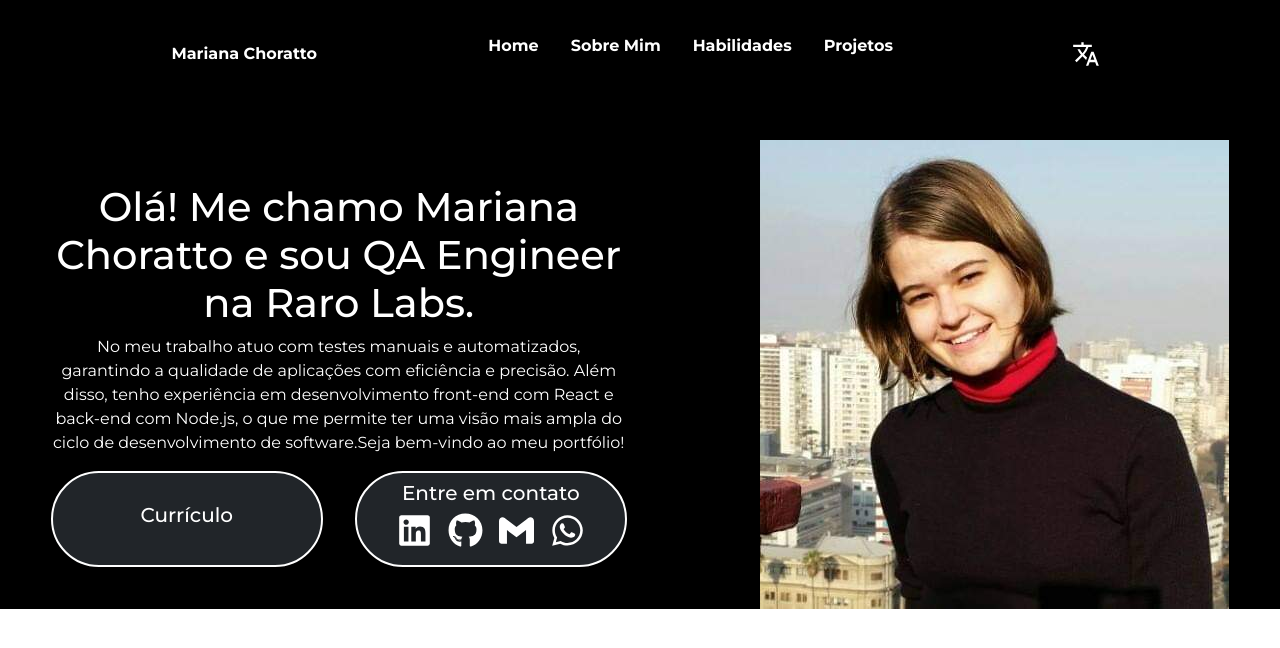
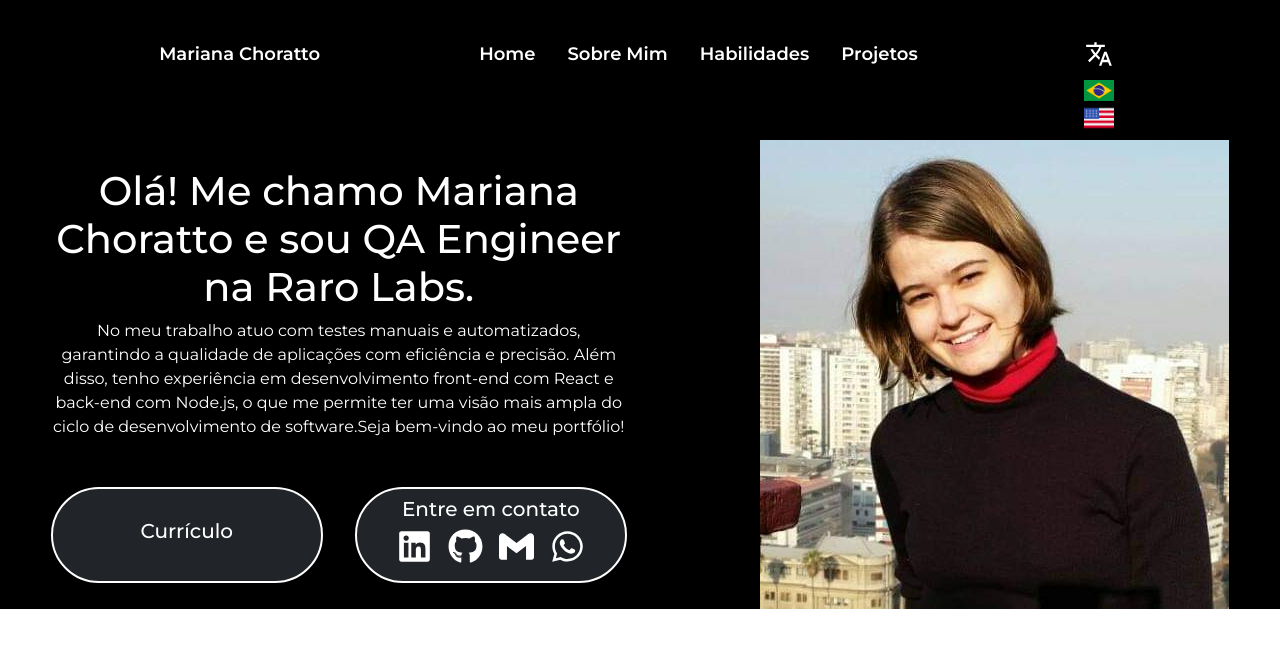
Before and after one commit to marianachoratto/portfolio-com-react, a React (Vite) app: page / in a window 1280 px wide. Both pictures are taken after a click on the button 1086 px from the left and 54 px from the top of the page. Shown: the top 648 px of the page. Built offline with nearby package versions, Linux system fonts and the light colour scheme; a web font is replaced by a local one.

Commit message:
configurando o useContext da linguagem

```diff
--- a/src/App.css
+++ b/src/App.css
@@ -14,7 +14,8 @@
   flex-direction: row;
   justify-content: space-evenly;
   align-items: center;
-  font-weight: 700;
+  font-weight: 600;
+  font-size: large;
   padding: 2rem 0 0;
 }
 
@@ -27,6 +28,10 @@
 #text_navbar > a {
   color: white;
     text-decoration: none;
+}
+
+#text_navbar p {
+  margin-bottom: 0;
 }
 
 .translate-btn{
--- a/src/App.tsx
+++ b/src/App.tsx
@@ -2,13 +2,21 @@ import "bootstrap/dist/css/bootstrap.min.css";
 import "./App.css";
 import Home from "./components/Home";
 import Navbar from "./components/Navbar";
+import { createContext, useContext, useState } from "react";
+
+export const context = createContext({language: "", setLanguage: ()=>{}})
+export function useGlobalContext(){
+  return useContext(context)
+}
 
 function App() {
+  const [currentLanguage, setCurrentLanguage] = useState<"br" | "us" >("br")
+
   return (
-    <>
+    <context.Provider value={{language: currentLanguage, setLanguage:setCurrentLanguage }}>
       <Navbar />
       <Home />
-    </>
+    </context.Provider>
   );
 }
 
--- a/src/components/Home.tsx
+++ b/src/components/Home.tsx
@@ -2,14 +2,18 @@ import Card from "react-bootstrap/Card";
 import { FaLinkedin, FaGithub, FaWhatsapp } from "react-icons/fa6";
 import { SiGmail } from "react-icons/si";
 import { DivHome } from "./HomeStyled";
+import { changeLanguageFunction } from "../utils/changeLanguageFunction";
+import { useGlobalContext } from "../App";
 
 export default function Home() {
+  const props = useGlobalContext()
+
   return (
     <DivHome>
       <div className="homeText">
-        <div>
+        <div className="principal-text">
           <h1>
-            Olá! Me chamo Mariana Choratto e sou QA Engineer na Raro Labs.
+            {changeLanguageFunction(props.language, "tituloHome")}
           </h1>
           <p>
             No meu trabalho atuo com testes manuais e automatizados, garantindo
--- a/src/components/HomeStyled.ts
+++ b/src/components/HomeStyled.ts
@@ -18,6 +18,12 @@ export const DivHome = styled.div`
     flex-direction: column;
     justify-content: center;
     max-width: 45%;
+    gap: 2rem;
+  }
+
+  .principal-text{
+    display: flex;
+    flex-direction: column;
   }
 
   .resume_get_in_touch_box {
--- /dev/null
+++ b/src/components/LanguageItens.tsx
@@ -0,0 +1,36 @@
+import styled from "styled-components";
+import flag_of_Brazil from "../assets/Flag_of_Brazil.svg.png"
+import flag_of_eua from "../assets/flag_eua.png"
+import { useGlobalContext } from "../App";
+
+export function LanguageItens(props: {setLanguageOptions: React.Dispatch<React.SetStateAction<boolean>>}) {
+    const lingua = useGlobalContext()
+
+
+  return (
+    <>
+      <FlagComponent className="fade-in">
+        <Flags
+          src={flag_of_Brazil}
+          alt="brasil"
+        //   VER DEPOIS
+          onClick={()=> props.setLanguageOptions(false)}
+        />
+        <Flags
+          src={flag_of_eua}
+          alt="eua"
+          onClick={()=> props.setLanguageOptions(false)}
+        />
+      </FlagComponent>
+    </>
+  );
+}
+
+const Flags = styled.img`
+  max-width: 30px;
+  max-height: 30px;
+  cursor: pointer;
+`;
+const FlagComponent = styled.section`
+  position: absolute;
+`;
--- a/src/components/Navbar.tsx
+++ b/src/components/Navbar.tsx
@@ -1,12 +1,23 @@
-// import TranslateIcon from "../assets/icons-google-translate-64.png"
+import { useState } from "react";
 import { MdOutlineTranslate } from "react-icons/md";
+import { LanguageItens } from "./LanguageItens";
+import styled from "styled-components";
 
 export default function Navbar() {
+  const [languageOptions, setLanguageOptions] = useState(false);
+
+  function changeLanguage() {
+    setLanguageOptions((prevValue) => {
+      console.log(!prevValue);
+      return !prevValue;
+    });
+  }
+
   return (
     <>
       <div className="Navbar">
         <div>Mariana Choratto</div>
-        <div id='text_navbar'>
+        <div id="text_navbar">
           <a href="" target="_self">
             <p>Home</p>
           </a>
@@ -20,11 +31,32 @@ export default function Navbar() {
             <p>Projetos</p>
           </a>
         </div>
-        <div id='language_icon'>
-            <button className="translate-btn"><MdOutlineTranslate className="translate-icon" /></button>
-
-        </div>
+        <LanguageComponent >
+          <button className="translate-btn" onClick={changeLanguage}>
+            <MdOutlineTranslate className="translate-icon" />
+          </button>
+          {languageOptions && <LanguageItens setLanguageOptions={setLanguageOptions} />}
+        </LanguageComponent>
       </div>
     </>
   );
 }
+
+const LanguageComponent = styled.div`
+  position: relative;
+
+  @keyframes fade-in {
+    0% {
+      opacity: 0;
+    }
+    100% {
+      opacity: 1;
+    }
+  }
+
+  .fade-in {
+    animation: fade-in 1.5s;
+  }
+
+  /* Melhorias: procurar como usar fade-out */
+`
--- /dev/null
+++ b/src/utils/changeLanguageFunction.ts
@@ -0,0 +1,6 @@
+import { objectLanguage } from "./objectLanguage";
+
+
+export function changeLanguageFunction( language: string, title: string){
+    return objectLanguage[language][title]
+}
--- /dev/null
+++ b/src/utils/objectLanguage.ts
@@ -0,0 +1,10 @@
+export const objectLanguage = {
+  br: {
+    tituloHome:
+      "Olá! Me chamo Mariana Choratto e sou QA Engineer na Raro Labs.",
+  },
+  us: {
+    tituloHome:
+      "Hello! My name is Mariana Choratto, and I am a QA Engineer at Raro Labs.",
+  },
+};
```
Also changed, not shown: src/assets/Flag_of_Brazil.svg.png (added), src/assets/flag_eua.png (added).
